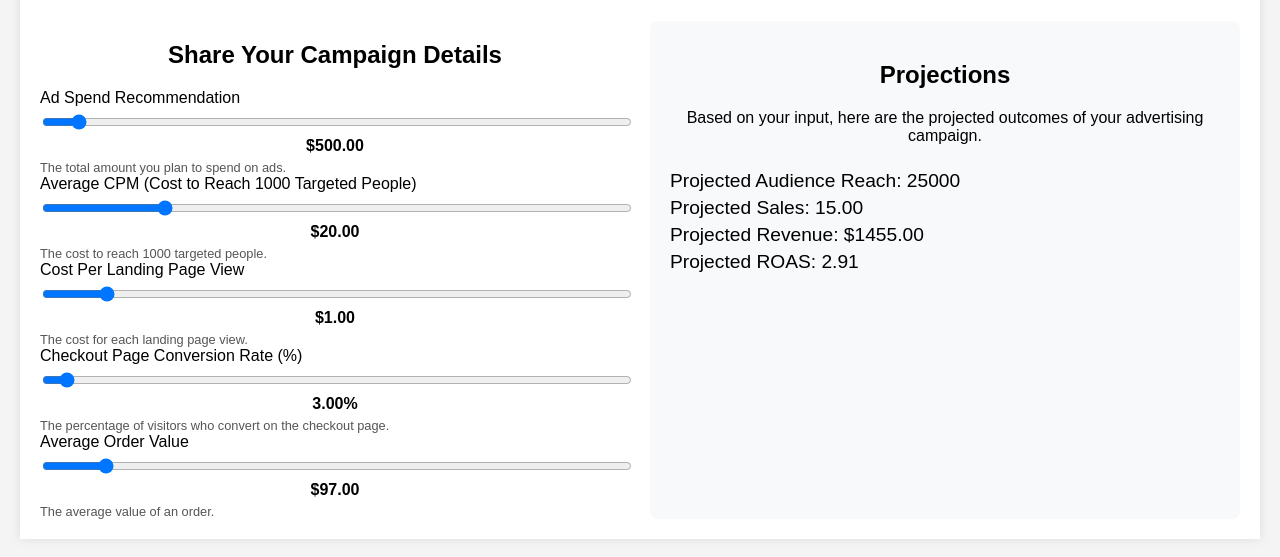
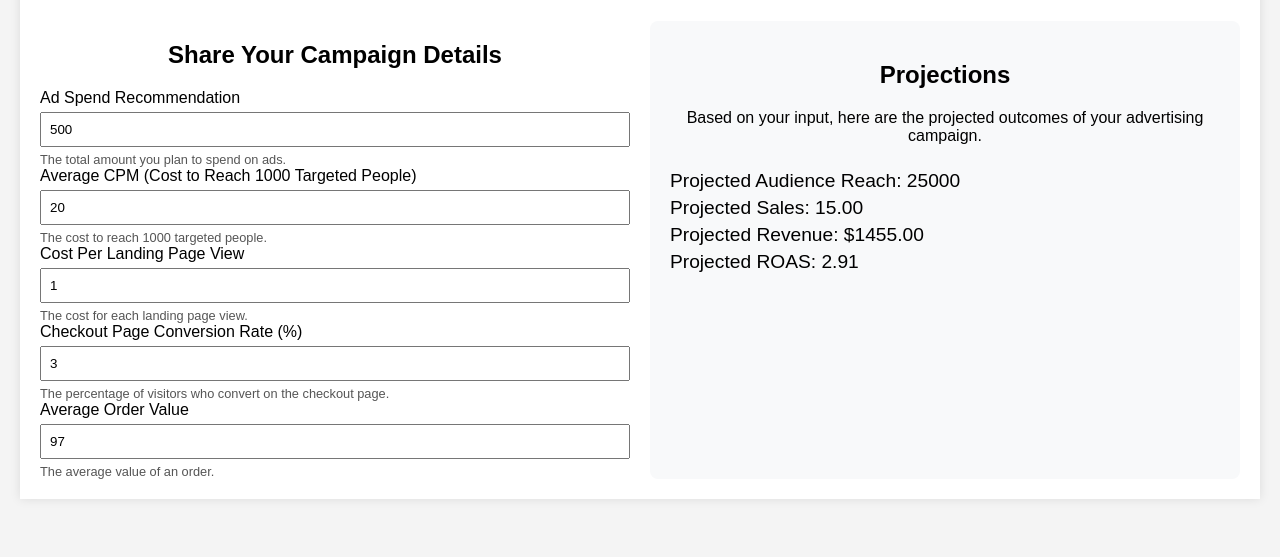
Before and after one commit to TheDataBrotha/roi-calculator, a plain HTML site: page index.html in a window 1280 px wide. Shown: the part 119-676 px from the top of the page. Drawn offline with nearby package versions, Linux system fonts and the light colour scheme.

Commit message:
Update index.html

```diff
--- a/index.html
+++ b/index.html
@@ -56,13 +56,10 @@
             gap: 5px;
         }
 
-        .input-group input[type="range"] {
+        .input-group input[type="number"] {
             width: 100%;
-        }
-
-        .slider-value {
-            text-align: center;
-            font-weight: bold;
+            padding: 8px;
+            box-sizing: border-box;
         }
 
         .helper-note {
@@ -92,32 +89,27 @@
                 <form id="roiForm">
                     <div class="input-group">
                         <label for="adSpend">Ad Spend Recommendation</label>
-                        <input type="range" id="adSpend" min="0" max="10000" value="500" step="10">
-                        <div class="slider-value" id="adSpendValue">$500</div>
+                        <input type="number" id="adSpend" min="0" value="500" step="10">
                         <div class="helper-note">The total amount you plan to spend on ads.</div>
                     </div>
                     <div class="input-group">
                         <label for="averageCPM">Average CPM (Cost to Reach 1000 Targeted People)</label>
-                        <input type="range" id="averageCPM" min="0" max="100" value="20" step="0.01">
-                        <div class="slider-value" id="averageCPMValue">$20.00</div>
+                        <input type="number" id="averageCPM" min="0" value="20" step="0.01">
                         <div class="helper-note">The cost to reach 1000 targeted people.</div>
                     </div>
                     <div class="input-group">
                         <label for="costPerLandingPageView">Cost Per Landing Page View</label>
-                        <input type="range" id="costPerLandingPageView" min="0" max="10" value="1" step="0.01">
-                        <div class="slider-value" id="costPerLandingPageViewValue">$1.00</div>
+                        <input type="number" id="costPerLandingPageView" min="0" value="1" step="0.01">
                         <div class="helper-note">The cost for each landing page view.</div>
                     </div>
                     <div class="input-group">
                         <label for="checkoutPageConversionRate">Checkout Page Conversion Rate (%)</label>
-                        <input type="range" id="checkoutPageConversionRate" min="0" max="100" value="3" step="0.1">
-                        <div class="slider-value" id="checkoutPageConversionRateValue">3%</div>
+                        <input type="number" id="checkoutPageConversionRate" min="0" max="100" value="3" step="0.1">
                         <div class="helper-note">The percentage of visitors who convert on the checkout page.</div>
                     </div>
                     <div class="input-group">
                         <label for="averageOrderValue">Average Order Value</label>
-                        <input type="range" id="averageOrderValue" min="0" max="1000" value="97" step="1">
-                        <div class="slider-value" id="averageOrderValueValue">$97</div>
+                        <input type="number" id="averageOrderValue" min="0" value="97" step="1">
                         <div class="helper-note">The average value of an order.</div>
                     </div>
                 </form>
@@ -162,17 +154,10 @@
                 $('#projectedSales').text(projectedSales.toFixed(2));
                 $('#projectedRevenue').text('$' + projectedRevenue.toFixed(2));
                 $('#projectedROAS').text(projectedROAS.toFixed(2));
-
-                // Update slider value displays
-                $('#adSpendValue').text('$' + adSpend.toFixed(2));
-                $('#averageCPMValue').text('$' + averageCPM.toFixed(2));
-                $('#costPerLandingPageViewValue').text('$' + costPerLandingPageView.toFixed(2));
-                $('#checkoutPageConversionRateValue').text(checkoutPageConversionRate.toFixed(2) + '%');
-                $('#averageOrderValueValue').text('$' + averageOrderValue.toFixed(2));
             }
 
             // Bind calculateROI to the input event of each input field
-            $('input[type="range"]').on('input', calculateROI);
+            $('input[type="number"]').on('input', calculateROI);
 
             // Initial calculation
             calculateROI();
```
